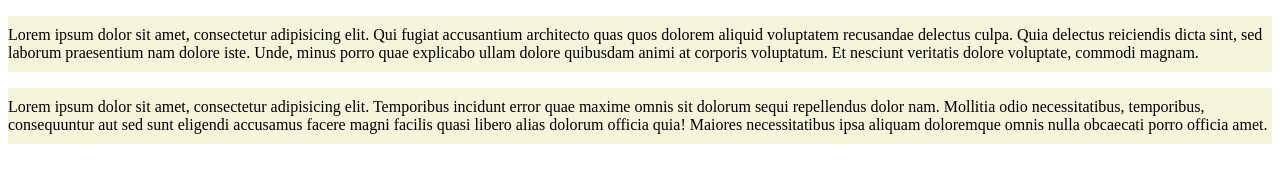
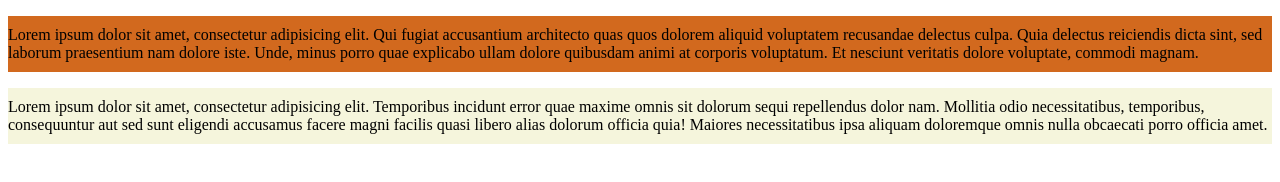
Before and after one commit to konrad03934/CSS3, a plain HTML site: page index.html in a window 1280 px wide. Drawn offline with Linux system fonts and the light colour scheme.

Commit message:
selektor id

```diff
--- a/css/style.css
+++ b/css/style.css
@@ -2,3 +2,7 @@ p {
 	background-color: beige;
 	padding: 10px 0;
 }
+
+#pan-tadeusz {
+	background-color: chocolate;
+}
--- a/index.html
+++ b/index.html
@@ -6,7 +6,7 @@
 	<title>Document</title>
 </head>
 <body>
-	<p>Lorem ipsum dolor sit amet, consectetur adipisicing elit. Qui fugiat accusantium architecto quas quos dolorem aliquid voluptatem recusandae delectus culpa. Quia delectus reiciendis dicta sint, sed laborum praesentium nam dolore iste. Unde, minus porro quae explicabo ullam dolore quibusdam animi at corporis voluptatum. Et nesciunt veritatis dolore voluptate, commodi magnam.</p>
+	<p id="pan-tadeusz">Lorem ipsum dolor sit amet, consectetur adipisicing elit. Qui fugiat accusantium architecto quas quos dolorem aliquid voluptatem recusandae delectus culpa. Quia delectus reiciendis dicta sint, sed laborum praesentium nam dolore iste. Unde, minus porro quae explicabo ullam dolore quibusdam animi at corporis voluptatum. Et nesciunt veritatis dolore voluptate, commodi magnam.</p>
 
 	<p>Lorem ipsum dolor sit amet, consectetur adipisicing elit. Temporibus incidunt error quae maxime omnis sit dolorum sequi repellendus dolor nam. Mollitia odio necessitatibus, temporibus, consequuntur aut sed sunt eligendi accusamus facere magni facilis quasi libero alias dolorum officia quia! Maiores necessitatibus ipsa aliquam doloremque omnis nulla obcaecati porro officia amet.</p>
 
```
